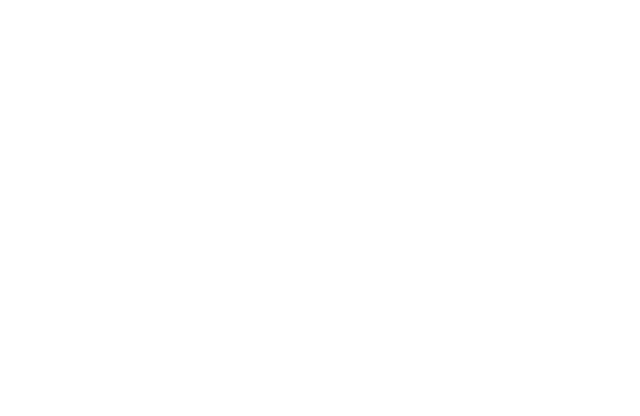
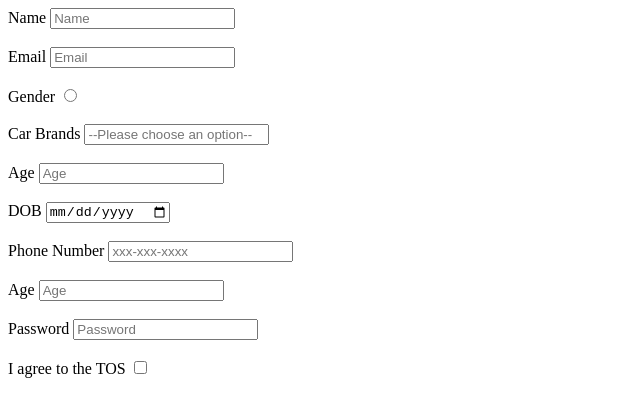
Before and after one commit to acciojob/signup-form-car-MrMi18, a website: page main.html in a window 1280 px wide. Shown: the whole page, without its empty margins (0-640 px from the left). Drawn offline with Linux system fonts and the light colour scheme.

Commit message:
created a submission

```diff
--- a/main.html
+++ b/main.html
@@ -7,6 +7,48 @@
 </head>
 
 <body>
+       <form action="/accio.php">
+		   <label for="name" >Name</label>
+		   <input type="text" id="name" placeholder="Name" >
+		   <br>
+		   <br>
+		   <label for="email" >Email</label>
+		   <input type="email" id="email" placeholder="Email" >
+		   <br>
+		   <br>
+		   <label for="gender" >Gender</label>
+		   <input type="radio" id="gender_m, gender_f" >
+		   <br>
+		   <br>
+		   <label for="cars" >Car Brands</label>
+		   <input type="Select" id="cars" placeholder="--Please choose an option--" >
+		   <br>
+		   <br>
+		   <label for="age" >Age</label>
+		   <input type="Number" id="age" placeholder="Age"required />
+		   <br>
+		   <br>
+		   <label for="dob" >DOB</label>
+		   <input type="date" id="date" required />
+		   <br>
+		   <br>
+		   <label for="tel" >Phone Number</label>
+		   <input type="tel" id="age" placeholder="xxx-xxx-xxxx" />
+		   <br>
+		   <br>
+		   <label for="age" >Age</label>
+		   <input type="Number" id="age" placeholder="Age"required />
+		   <br>
+		   <br>
+		   <label for="passsword" >Password</label>
+		   <input type="password" id="password" placeholder="Password"required />
+		   <br>
+		   <br>
+		   <label for="checkbox" >I agree to the TOS</label>
+		   <input type="checkbox" id="tos" required />
+	   </form>
+
+
 	<!-- the entire body must be written by student -->
     <script type="text/javascript" src="./script.js">
 </script>
```
